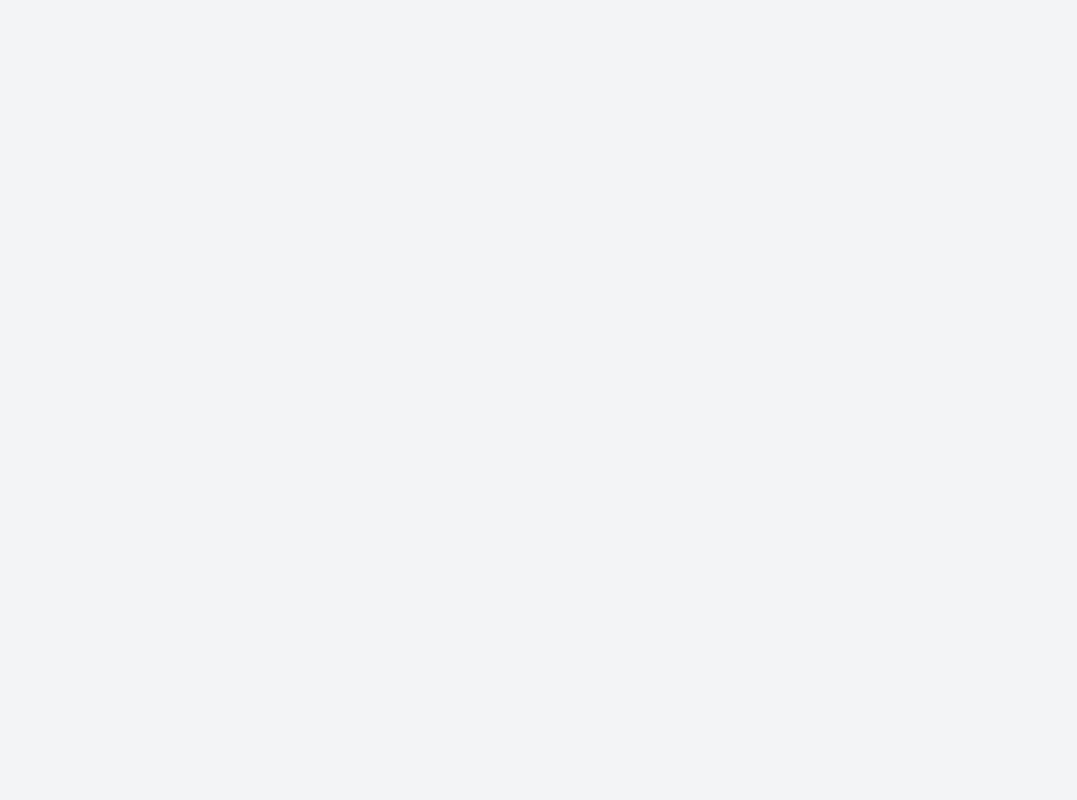
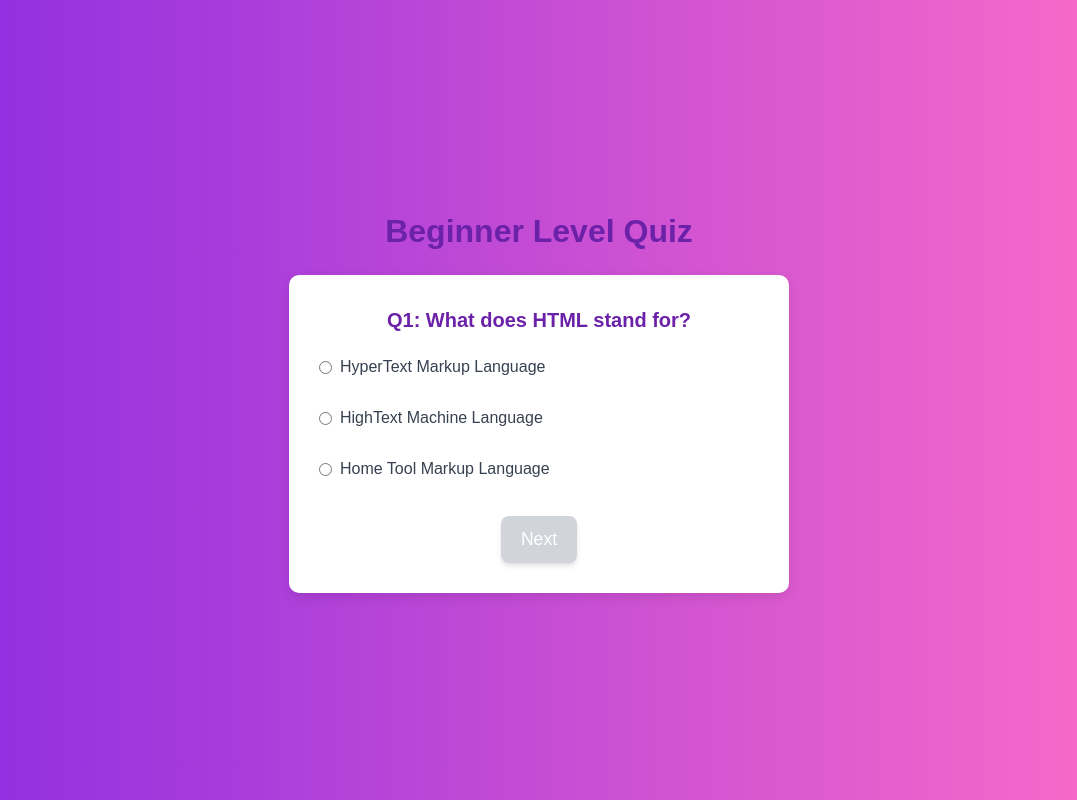
Before and after one commit to Akuttyprince/chat_bot_bro_2.0, a React (Vite) app in the folder frontend/: page /quiz in a window 1280 px wide. Before the commit this address had no page. Shown: the whole page, without its empty margins (101-1178 px from the left). Built offline with nearby package versions, Linux system fonts and the light colour scheme.

Commit message:
quiz frontend

```diff
--- a/frontend/package.json
+++ b/frontend/package.json
@@ -26,6 +26,6 @@
     "eslint-plugin-react-hooks": "^5.1.0",
     "eslint-plugin-react-refresh": "^0.4.19",
     "globals": "^15.15.0",
-    "vite": "^6.2.0"
+    "vite": "^6.3.2"
   }
 }
--- a/frontend/src/App.jsx
+++ b/frontend/src/App.jsx
@@ -2,6 +2,7 @@ import { Routes, Route } from 'react-router-dom';
 import Chat from './compontents/Chat';
 import History from './compontents/History';
 import Content from './compontents/Content';
+import Quiz from './compontents/Quiz';
 
 function App() {
   return (
@@ -9,6 +10,7 @@ function App() {
       <Route path="/" element={<Chat />} />
       <Route path="/history" element={<History />} />
       <Route path="/content" element={<Content />} />
+      <Route path="/quiz" element={<Quiz />} />
     </Routes>
   );
 }
--- /dev/null
+++ b/frontend/src/compontents/Quiz.jsx
@@ -0,0 +1,133 @@
+// Quiz.jsx
+
+import React, { useState } from "react";
+import { useLocation, useNavigate } from "react-router-dom";
+import "../styles/quiz.css";
+
+// Quiz data
+const quizData = {
+  beginner: [
+    {
+      q: "What does HTML stand for?",
+      options: ["HyperText Markup Language", "HighText Machine Language", "Home Tool Markup Language"],
+      answer: "HyperText Markup Language",
+    },
+    {
+      q: "Which tag is used for inserting a line break?",
+      options: ["<br>", "<lb>", "<break>"],
+      answer: "<br>",
+    },
+    {
+      q: "CSS is used for?",
+      options: ["Structure", "Logic", "Styling"],
+      answer: "Styling",
+    },
+  ],
+  medium: [
+    {
+      q: "Which React hook is used for managing state?",
+      options: ["useFetch", "useState", "useClass"],
+      answer: "useState",
+    },
+    {
+      q: "What does API stand for?",
+      options: ["Application Programming Interface", "Apple Programming Interface", "Applied Programming Internet"],
+      answer: "Application Programming Interface",
+    },
+    {
+      q: "Which CSS position property lets an element float with scroll?",
+      options: ["relative", "fixed", "absolute"],
+      answer: "fixed",
+    },
+  ],
+  advanced: [
+    {
+      q: "Which HTTP method is used to update data?",
+      options: ["GET", "PUT", "DELETE"],
+      answer: "PUT",
+    },
+    {
+      q: "What is MongoDB?",
+      options: ["Relational DB", "Document DB", "Spreadsheet"],
+      answer: "Document DB",
+    },
+    {
+      q: "Which one is a JavaScript framework?",
+      options: ["React", "Laravel", "Flask"],
+      answer: "React",
+    },
+  ],
+};
+
+const Quiz = () => {
+  const { search } = useLocation();
+  const navigate = useNavigate();
+  const level = new URLSearchParams(search).get("level") || "beginner";
+  const questions = quizData[level];
+
+  const [current, setCurrent] = useState(0);
+  const [score, setScore] = useState(0);
+  const [selected, setSelected] = useState("");
+  const [finished, setFinished] = useState(false);
+
+  const handleNext = () => {
+    if (selected === questions[current].answer) {
+      setScore(score + 1);
+    }
+    if (current + 1 < questions.length) {
+      setCurrent(current + 1);
+      setSelected("");
+    } else {
+      setFinished(true);
+    }
+  };
+
+  return (
+    <div className="quiz-container">
+      <h2 className="quiz-header">{level} Level Quiz</h2>
+
+      {!finished ? (
+        <div className="quiz-card">
+          <h3 className="quiz-question">
+            Q{current + 1}: {questions[current].q}
+          </h3>
+          <div className="flex flex-col gap-3">
+            {questions[current].options.map((option, idx) => (
+              <label key={idx} className="option-label">
+                <input
+                  type="radio"
+                  value={option}
+                  checked={selected === option}
+                  onChange={(e) => setSelected(e.target.value)}
+                  className="mr-2"
+                />
+                {option}
+              </label>
+            ))}
+          </div>
+          <button
+            onClick={handleNext}
+            className="quiz-button"
+            disabled={!selected}
+          >
+            {current === questions.length - 1 ? "Finish" : "Next"}
+          </button>
+        </div>
+      ) : (
+        <div className="end-screen">
+          <h3>Quiz Completed!</h3>
+          <p>Score: {score} / {questions.length}</p>
+          <p className="mt-2">🎓 You’re ready to explore more content!</p>
+          <button
+            onClick={() => navigate(`/content?level=${level}`)}
+            className="learn-more-button"
+          >
+            Go to Learning Content 🚀
+          </button>
+        </div>
+      )}
+    </div>
+  );
+};
+
+export default Quiz;
--- /dev/null
+++ b/frontend/src/styles/quiz.css
@@ -0,0 +1,125 @@
+/* Base Styles */
+body {
+    font-family: 'Arial', sans-serif;
+    background: #F9FAFB;
+  }
+
+  /* Quiz container */
+  .quiz-container {
+    min-height: 100vh;
+    display: flex;
+    flex-direction: column;
+    align-items: center;
+    justify-content: center;
+    background: linear-gradient(to right, #8A2BE2, #FF6EC7); /* Gradient */
+    padding: 20px;
+  }
+
+  /* Quiz header */
+  .quiz-header {
+    font-size: 2rem;
+    font-weight: bold;
+    margin-bottom: 20px;
+    color: #6B21A8; /* Purple */
+    text-transform: capitalize;
+  }
+
+  /* Quiz card */
+  .quiz-card {
+    background-color: #ffffff;
+    padding: 30px;
+    border-radius: 10px;
+    box-shadow: 0px 4px 12px rgba(0, 0, 0, 0.1);
+    max-width: 500px;
+    width: 100%;
+    text-align: center;
+  }
+
+  /* Question text */
+  .quiz-question {
+    font-size: 1.25rem;
+    font-weight: 600;
+    margin-bottom: 20px;
+    color: #6B21A8; /* Purple */
+  }
+
+  /* Radio button options */
+  .option-label {
+    display: flex;
+    align-items: center;
+    font-size: 1rem;
+    margin-bottom: 15px;
+    cursor: pointer;
+    transition: color 0.3s ease;
+  }
+
+  .option-label:hover {
+    color: #8B5CF6; /* Purple hover effect */
+  }
+
+  /* Selected radio button effect */
+  input[type="radio"]:checked + .option-label {
+    color: #10B981; /* Green */
+  }
+
+  /* Next/Finish button */
+  .quiz-button {
+    margin-top: 20px;
+    background-color: #8B5CF6; /* Purple */
+    color: white;
+    padding: 10px 20px;
+    border-radius: 8px;
+    cursor: pointer;
+    font-size: 1.1rem;
+    transition: background-color 0.3s ease;
+  }
+
+  .quiz-button:disabled {
+    background-color: #D1D5DB; /* Disabled button */
+  }
+
+  .quiz-button:hover:not(:disabled) {
+    background-color: #7C3AED; /* Darker purple */
+  }
+
+  /* End Screen */
+  .end-screen {
+    background-color: #ffffff;
+    padding: 30px;
+    border-radius: 10px;
+    box-shadow: 0px 4px 12px rgba(0, 0, 0, 0.1);
+    text-align: center;
+    max-width: 500px;
+    width: 100%;
+  }
+
+  .end-screen h3 {
+    font-size: 2rem;
+    font-weight: 700;
+    color: #10B981; /* Green */
+  }
+
+  .end-screen p {
+    font-size: 1.25rem;
+    margin-bottom: 20px;
+    color: #4B5563; /* Dark gray */
+  }
+
+  .end-screen .learn-more-button {
+    margin-top: 20px;
+    background-color: #10B981; /* Green */
+    color: white;
+    padding: 12px 30px;
+    border-radius: 8px;
+    cursor: pointer;
+    font-size: 1.1rem;
+    transition: background-color 0.3s ease;
+  }
+
+  .end-screen .learn-more-button:hover {
+    background-color: #16A34A; /* Darker green */
+  }
+
+  .end-screen .learn-more-button:focus {
+    outline: none;
+  }
```
Also changed, not shown: 1 other file (tests, documents, lock files or other folders).
